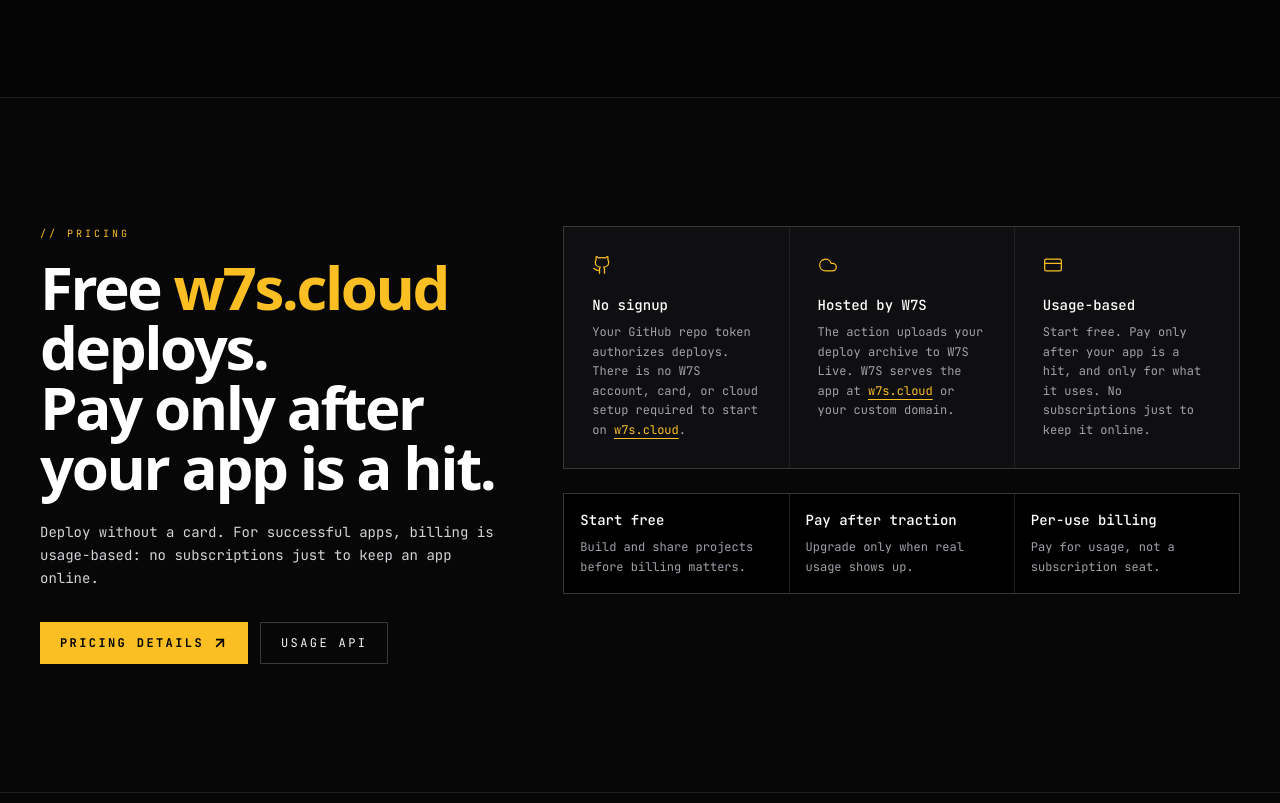
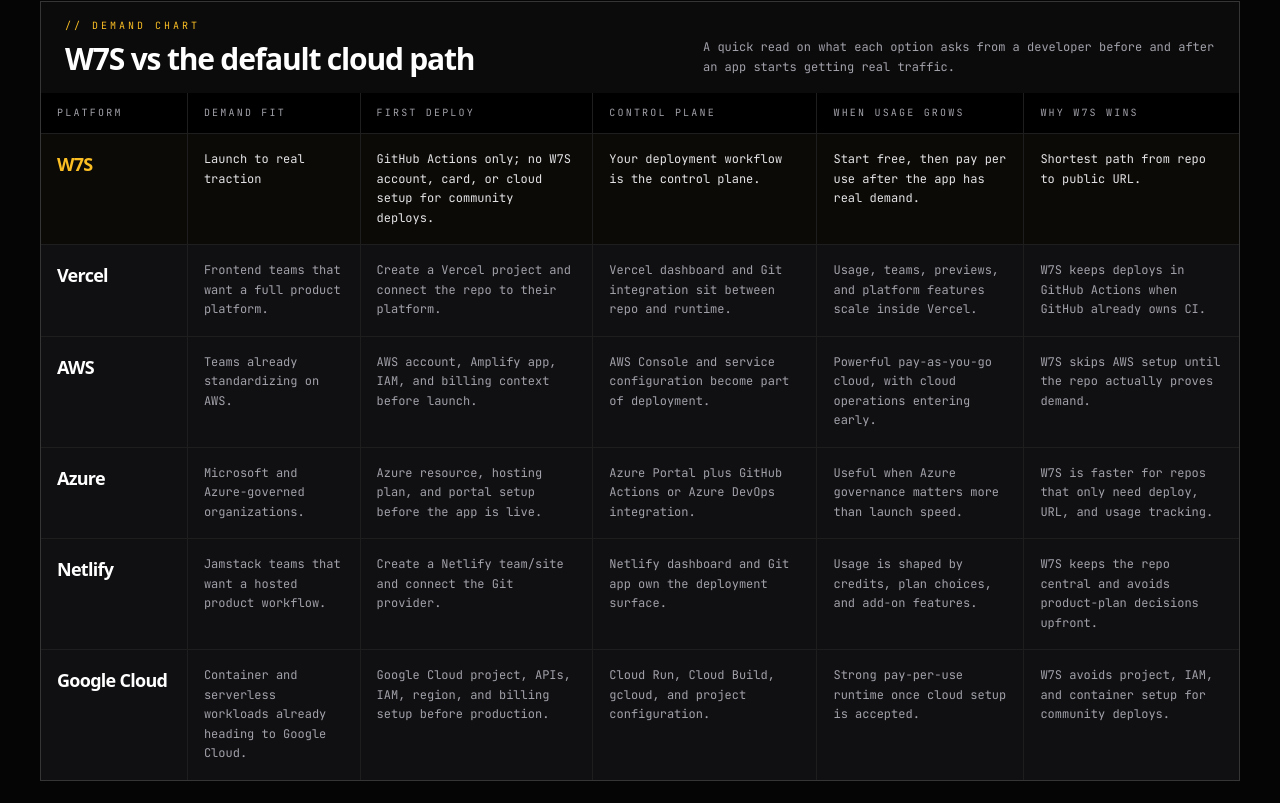
Before and after one commit to w7s-io/docs, a React (Create React App) app in the folder landing/: page / in a window 1280 px wide. Shown: the part 3637-4440 px from the top of the page. Built offline with nearby package versions, Linux system fonts and the light colour scheme; a web font is replaced by a local one.

Commit message:
Add demand comparison chart

```diff
--- a/landing/src/components/landing/Comparison.jsx
+++ b/landing/src/components/landing/Comparison.jsx
@@ -28,6 +28,67 @@
     title: "One action over cloud setup",
     desc: "W7S is better when you want the edge runtime without wiring accounts, CLI auth, worker projects, and deploy scripts yourself. Commit, push, and let W7S serve the app.",
   },
+];
+
+const COMPARISON_ROWS = [
+  {
+    platform: "W7S",
+    demand: "Launch to real traction",
+    firstDeploy: "GitHub Actions only; no W7S account, card, or cloud setup for community deploys.",
+    controlPlane: "Your deployment workflow is the control plane.",
+    growth: "Start free, then pay per use after the app has real demand.",
+    w7sEdge: "Shortest path from repo to public URL.",
+    primary: true,
+  },
+  {
+    platform: "Vercel",
+    demand: "Frontend teams that want a full product platform.",
+    firstDeploy: "Create a Vercel project and connect the repo to their platform.",
+    controlPlane: "Vercel dashboard and Git integration sit between repo and runtime.",
+    growth: "Usage, teams, previews, and platform features scale inside Vercel.",
+    w7sEdge: "W7S keeps deploys in GitHub Actions when GitHub already owns CI.",
+  },
+  {
+    platform: "AWS",
+    demand: "Teams already standardizing on AWS.",
+    firstDeploy: "AWS account, Amplify app, IAM, and billing context before launch.",
+    controlPlane: "AWS Console and service configuration become part of deployment.",
+    growth: "Powerful pay-as-you-go cloud, with cloud operations entering early.",
+    w7sEdge: "W7S skips AWS setup until the repo actually proves demand.",
+  },
+  {
+    platform: "Azure",
+    demand: "Microsoft and Azure-governed organizations.",
+    firstDeploy: "Azure resource, hosting plan, and portal setup before the app is live.",
+    controlPlane: "Azure Portal plus GitHub Actions or Azure DevOps integration.",
+    growth: "Useful when Azure governance matters more than launch speed.",
+    w7sEdge: "W7S is faster for repos that only need deploy, URL, and usage tracking.",
+  },
+  {
+    platform: "Netlify",
+    demand: "Jamstack teams that want a hosted product workflow.",
+    firstDeploy: "Create a Netlify team/site and connect the Git provider.",
+    controlPlane: "Netlify dashboard and Git app own the deployment surface.",
+    growth: "Usage is shaped by credits, plan choices, and add-on features.",
+    w7sEdge: "W7S keeps the repo central and avoids product-plan decisions upfront.",
+  },
+  {
+    platform: "Google Cloud",
+    demand: "Container and serverless workloads already heading to Google Cloud.",
+    firstDeploy: "Google Cloud project, APIs, IAM, region, and billing setup before production.",
+    controlPlane: "Cloud Run, Cloud Build, gcloud, and project configuration.",
+    growth: "Strong pay-per-use runtime once cloud setup is accepted.",
+    w7sEdge: "W7S avoids project, IAM, and container setup for community deploys.",
+  },
+];
+
+const CHART_COLUMNS = [
+  ["platform", "Platform"],
+  ["demand", "Demand fit"],
+  ["firstDeploy", "First deploy"],
+  ["controlPlane", "Control plane"],
+  ["growth", "When usage grows"],
+  ["w7sEdge", "Why W7S wins"],
 ];
 
 export default function Comparison() {
@@ -81,6 +142,79 @@
             );
           })}
         </div>
+
+        <div className="mt-8 border border-white/10 bg-white/10">
+          <div className="bg-[#0b0b0c] px-5 py-4 sm:px-6 flex flex-col gap-2 sm:flex-row sm:items-end sm:justify-between">
+            <div>
+              <div className="text-[10px] uppercase tracking-[0.3em] text-amber-400 mb-2">
+                // demand chart
+              </div>
+              <h3 className="font-display text-2xl sm:text-3xl text-white leading-tight">
+                W7S vs the default cloud path
+              </h3>
+            </div>
+            <p className="text-xs text-zinc-500 leading-relaxed max-w-lg">
+              A quick read on what each option asks from a developer before and
+              after an app starts getting real traffic.
+            </p>
+          </div>
+
+          <div className="hidden xl:grid grid-cols-[0.85fr_1fr_1.35fr_1.3fr_1.2fr_1.25fr] gap-px text-xs">
+            {CHART_COLUMNS.map(([, label]) => (
+              <div
+                key={label}
+                className="bg-black px-4 py-3 text-[10px] uppercase tracking-[0.22em] text-zinc-500"
+              >
+                {label}
+              </div>
+            ))}
+
+            {COMPARISON_ROWS.map((row) =>
+              CHART_COLUMNS.map(([key]) => {
+                const isPlatform = key === "platform";
+                return (
+                  <div
+                    key={`${row.platform}-${key}`}
+                    className={`${row.primary ? "bg-[#0c0a06]" : "bg-[#101012]"} px-4 py-4 leading-relaxed ${row.primary ? "text-zinc-200" : "text-zinc-500"}`}
+                  >
+                    {isPlatform ? (
+                      <span className={`font-display text-lg ${row.primary ? "text-amber-400" : "text-white"}`}>
+                        {row.platform}
+                      </span>
+                    ) : (
+                      row[key]
+                    )}
+                  </div>
+                );
+              }),
+            )}
+          </div>
+
+          <div className="xl:hidden grid grid-cols-1 sm:grid-cols-2 gap-px">
+            {COMPARISON_ROWS.map((row) => (
+              <div
+                key={row.platform}
+                className={`${row.primary ? "bg-[#0c0a06]" : "bg-[#101012]"} p-5`}
+              >
+                <div className={`font-display text-2xl mb-4 ${row.primary ? "text-amber-400" : "text-white"}`}>
+                  {row.platform}
+                </div>
+                <dl className="space-y-4">
+                  {CHART_COLUMNS.slice(1).map(([key, label]) => (
+                    <div key={`${row.platform}-${key}`}>
+                      <dt className="text-[10px] uppercase tracking-[0.22em] text-zinc-600 mb-1">
+                        {label}
+                      </dt>
+                      <dd className={`text-xs leading-relaxed ${row.primary ? "text-zinc-200" : "text-zinc-500"}`}>
+                        {row[key]}
+                      </dd>
+                    </div>
+                  ))}
+                </dl>
+              </div>
+            ))}
+          </div>
+        </div>
       </div>
     </section>
   );
```
